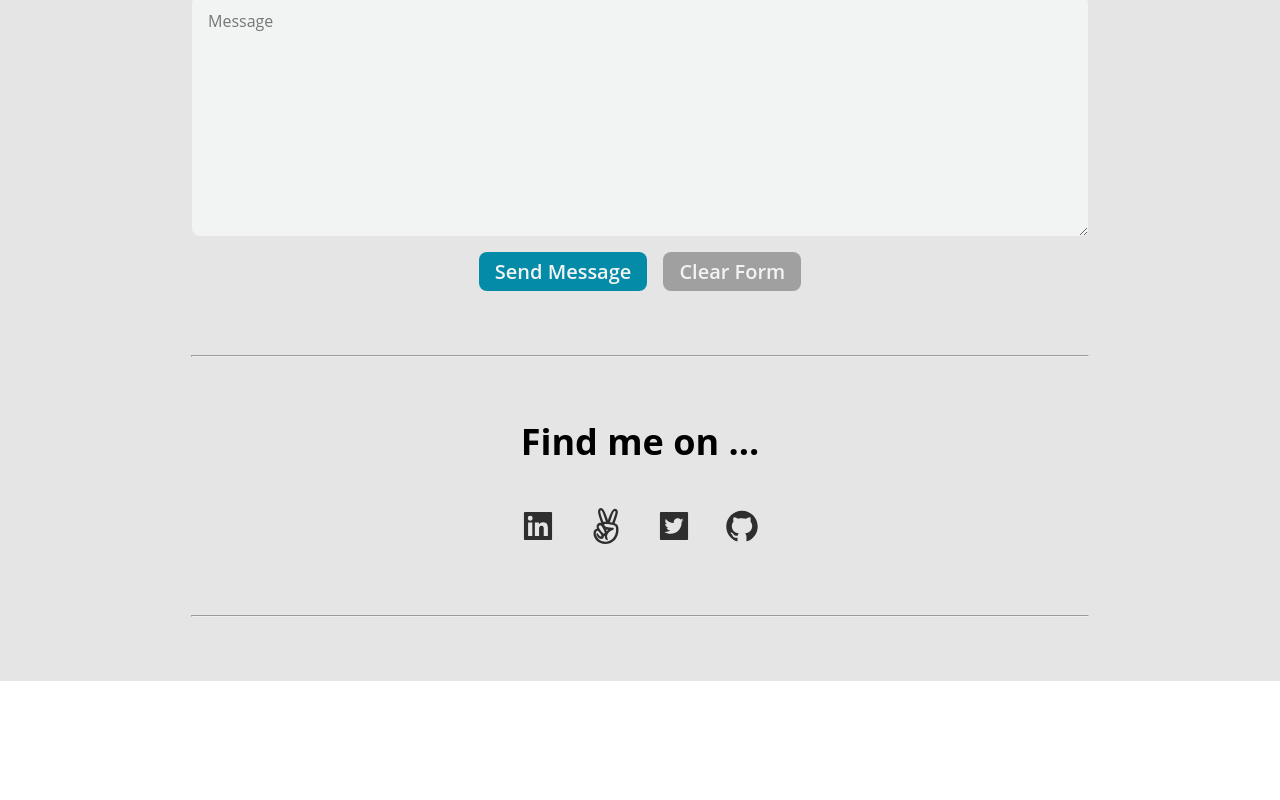
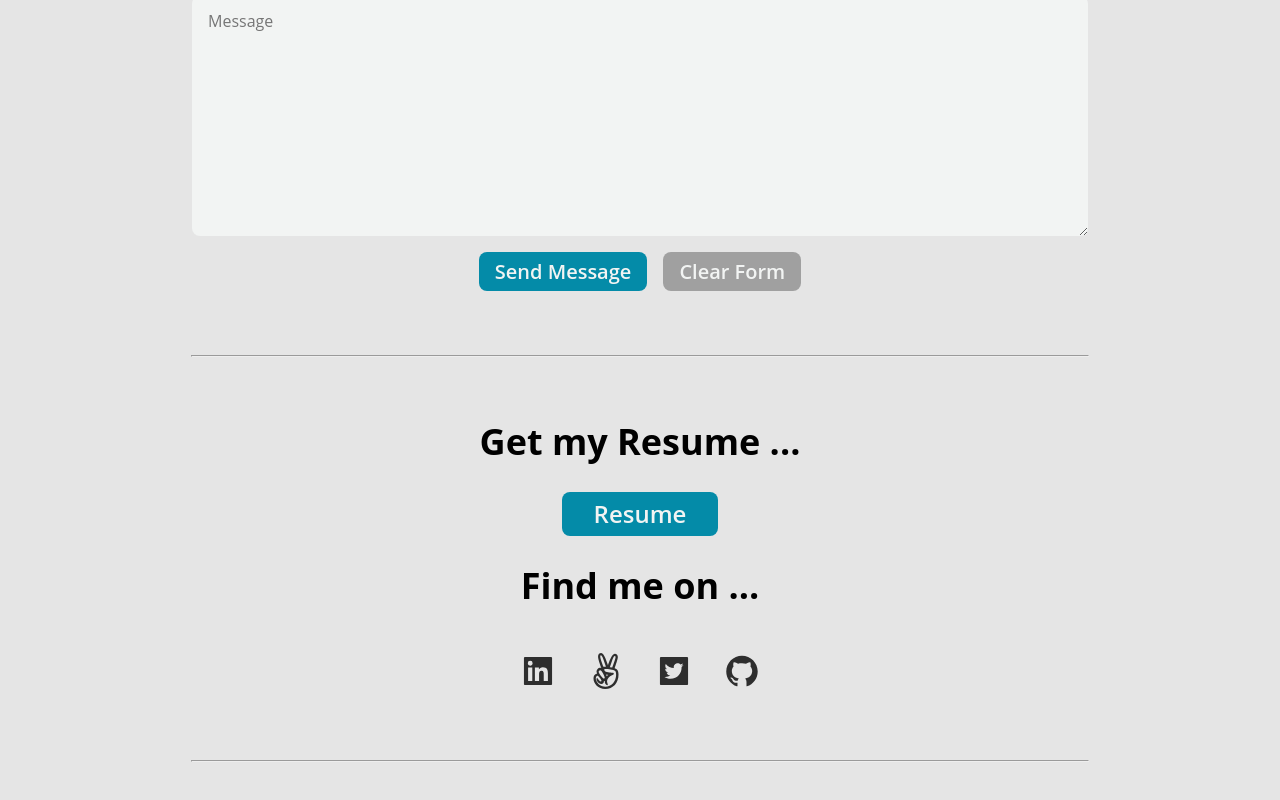
Before and after one commit to saied2035/My-portfolio, a React (Create React App) app: page / in a window 1280 px wide. Shown: the part 3351-4151 px from the top of the page. Before the commit the page ends 4032 px from the top, so only its background shows below. Built offline with nearby package versions, Linux system fonts and the light colour scheme; a web font is replaced by a local one.

Commit message:
add my resume

```diff
--- a/src/components/contactSection/contactSection.css
+++ b/src/components/contactSection/contactSection.css
@@ -11,20 +11,19 @@ textarea {
   background-color: rgb(242, 244, 243);
 }
 
-.submit-btn,
-.reset-btn {
+.submit-btn, .download-btn {
   transition: 0.5s;
   color: #f2f4f3;
   background-color: #048ba8;
 }
 
-.submit-btn:hover {
+.submit-btn:hover, .download-btn:hover {
   color: #048ba8;
   background-color: #f2f4f3;
   transform: scale(1.1);
 }
 
-.submit-btn:active {
+.submit-btn:active, .download-btn:active {
   transform: scale(0.9);
 }
 
--- a/src/components/contactSection/contactSection.js
+++ b/src/components/contactSection/contactSection.js
@@ -1,6 +1,6 @@
 import './contactSection.css';
 import ContactForm from './contactForm/contactForm';
-import SocialMedia from './socialMedia/socialMedia';
+import Footer from './footer/footer';
 
 const ContactSection = () => (
   <section
@@ -11,7 +11,7 @@ const ContactSection = () => (
     <p className="f2 tc w-100 mb0 mt5 b" style={{ color: '  ' }}>Contact Form</p>
     <p className="f4 w-100 tc" style={{ color: '#766C7F' }}>Feel free to send me a message</p>
     <ContactForm />
-    <SocialMedia />
+    <Footer />
   </section>
 );
 export default ContactSection;
--- /dev/null
+++ b/src/components/contactSection/footer/footer.js
@@ -0,0 +1,15 @@
+import SocialMediaList from './socialMediaList/socialMediaList';
+import Resume from './resume/resume';
+
+const Footer = () => (
+  <>
+    <hr className="w-70 bg-black ma5" />
+    <h2 className="f2 mt0">Get my Resume ...</h2>
+    <Resume />
+    <h2 className="f2">Find me on ...</h2>
+    <SocialMediaList />
+    <hr className="w-70 bg-black ma5" />
+  </>
+);
+
+export default Footer;
--- /dev/null
+++ b/src/components/contactSection/footer/resume/resume.js
@@ -0,0 +1,12 @@
+const Resume = () => (
+  <a
+    href="https://drive.google.com/file/d/1laDLHG-ul9H2npETX3v27hjAczO81tFf/view?usp=sharing"
+    className="download-btn pa2 pl4 pr4 br3 tc b--none center f3 fw6"
+    target="_blank"
+    rel="noreferrer"
+  >
+    Resume
+  </a>
+);
+
+export default Resume;
--- a/src/components/contactSection/socialMedia/socialMedia.js
+++ /dev/null
@@ -1,12 +0,0 @@
-import SocialMediaList from './socialMediaList/socialMediaList';
-
-const SocialMedia = () => (
-  <>
-    <hr className="w-70 bg-black ma5" />
-    <h2 className="f2 mt0">Find me on ...</h2>
-    <SocialMediaList />
-    <hr className="w-70 bg-black ma5" />
-  </>
-);
-
-export default SocialMedia;
```
Also changed, not shown: src/components/contactSection/footer/socialMediaList/mediaLinks.js (renamed from src/components/contactSection/socialMedia/socialMediaList/mediaLinks.js), src/components/contactSection/footer/socialMediaList/socialMediaList.js (renamed from src/components/contactSection/socialMedia/socialMediaList/socialMediaList.js).
